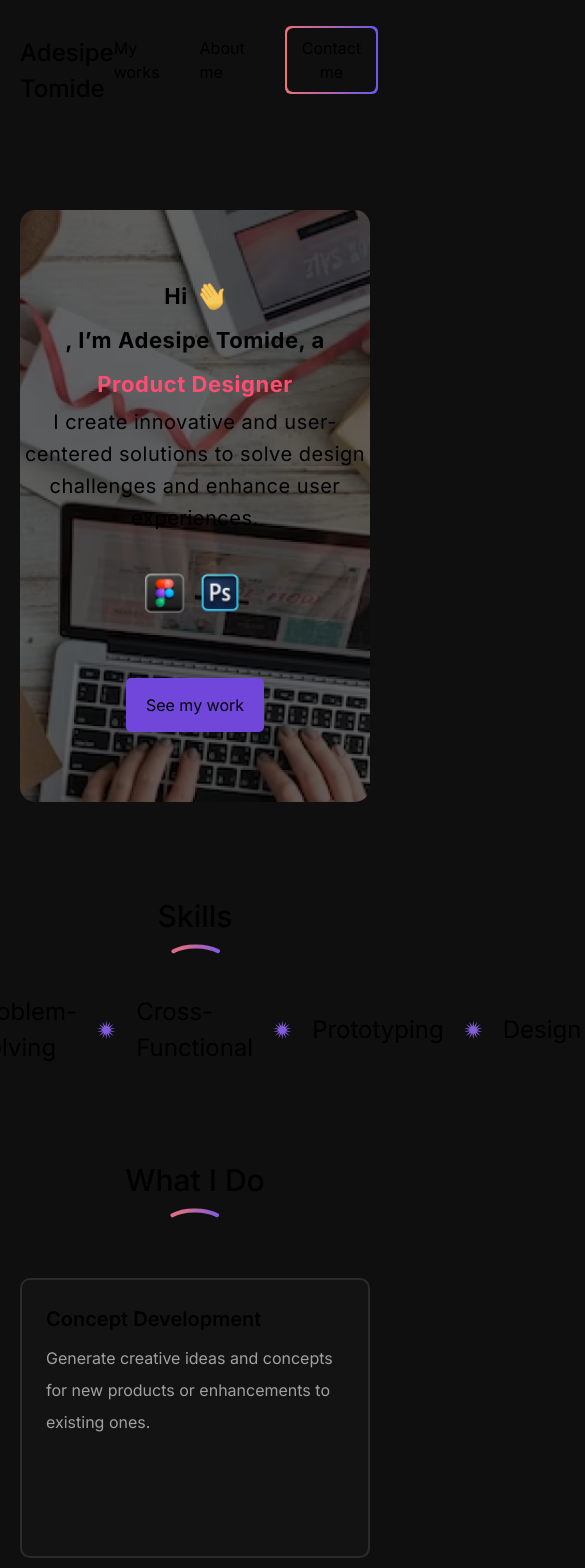
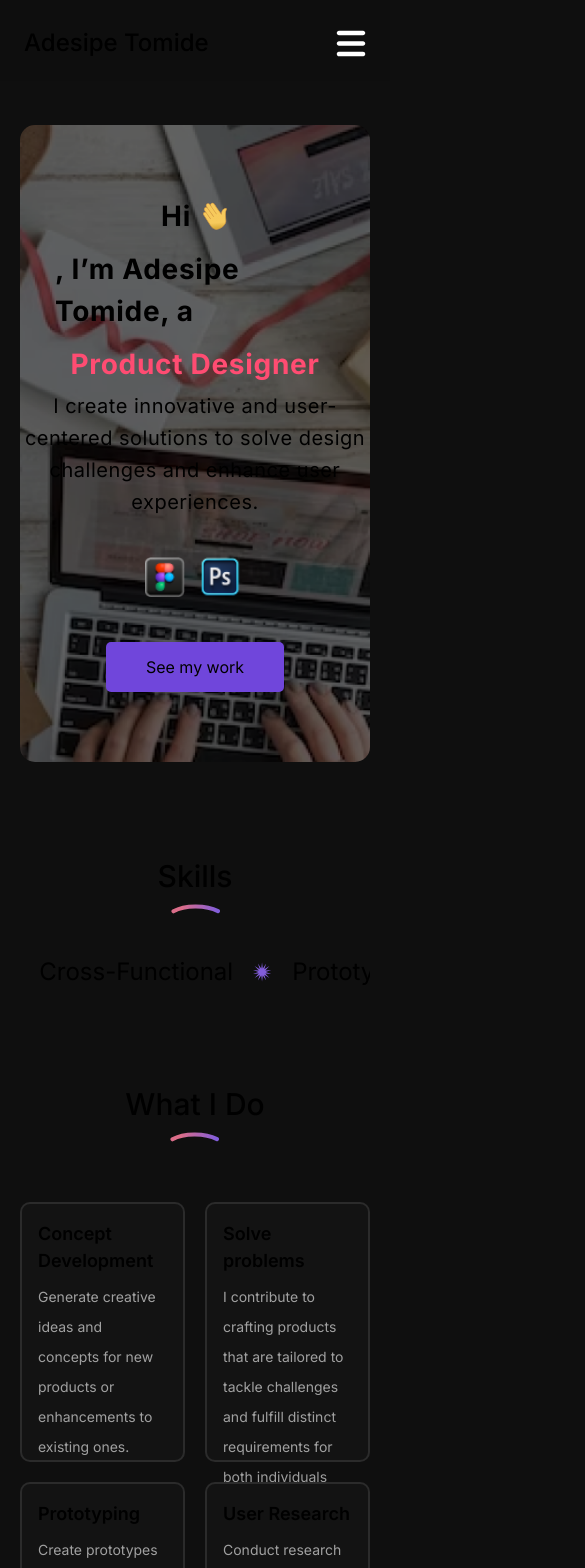
Before and after one commit to DaWei8/tomides-portfolio, a Next.js app: page / in a window 390 px wide. Shown: the top 1568 px of the page, 585 px wide, since content can reach past the window. Built offline with nearby package versions, Linux system fonts and the light colour scheme.

Commit message:
updated the responsiveness

```diff
--- a/src/app/globals.css
+++ b/src/app/globals.css
@@ -18,10 +18,20 @@
 
 body {
   color: rgb(var(--foreground-rgb));
-  background: #0F0F0F
+  background: #0f0f0f;
 }
 
 * {
   list-style: none;
   border-style: none;
 }
+
+.slide-show {
+  animation: moveSlideshow 12s linear infinite;
+}
+
+@keyframes moveSlideshow {
+  100% {
+    transform: translateX(-66.6666%);
+  }
+}
--- a/src/app/page.tsx
+++ b/src/app/page.tsx
@@ -15,6 +15,7 @@ import dshot5 from "../assets/dshot-5.png";
 import dshot6 from "../assets/dshot-6.png";
 import contactImage from "../assets/contact-image.png";
 import curveUnderIcon from "../assets/curve-underline-icon.svg";
+import hamburgerIcon from "../assets/hamburger-menu.svg";
 import personIcon from "../assets/person-icon.svg";
 import messageIcon from "../assets/message-icon.svg";
 import StarCircleIcon from "../assets/star-circle.svg";
@@ -93,15 +94,24 @@ const designShots = [
 export default function Home() {
   const [selectionState, setSelectionState] = useState(true);
   const [validationState, setValidatiionState] = useState(true);
+  const [hamburgerState, setHamburgerState] = useState(false);
   //   const [buttonStyle, setButtonStyle] = useState(false);
 
   const designSelection = () => {
     console.log("design buttton");
-    return setSelectionState(false);
+    setSelectionState(false);
   };
   const caseSelection = () => {
-    console.log("design buttton");
-    return setSelectionState(true);
+    console.log("casebuttton");
+    setSelectionState(true);
+  };
+
+  // hamburger menu
+  const showMenu = () => {
+    setHamburgerState(true);
+  };
+  const closeMenu = () => {
+    setHamburgerState(false);
   };
 
   // form validation and the likes
@@ -169,10 +179,11 @@ export default function Home() {
     }
   }
   return (
-    <div className="flex relative -z-50  flex-col items-center justify-between mx-auto max-w-[1440px] bg-[#0F0F0F] pt-[35px]  md:px-0 px-[20px] space-y-[80px]  ">
-      <div className="navbar flex justify-between flex-auto w-full  max-h-[50px]  mb-[45px] ">
+    <div className="flex relative flex-col items-center w-screen bg-[#0F0F0F] md:px-0 space-y-[80px]  ">
+      <nav className=" fixed top-0 left-0 z-10 bg-[#0f0f0fd2] backdrop-blur-lg pt-[25px] pb-[20px] flex justify-center flex-auto w-full max-h-fit 2xl: px-[24px] md:px-[40px] mb-[45px] ">
+        <div className=" flex items-center justify-between w-full max-w-[1440px] ">
           <h1 className=" text-[24px] font-medium ">Adesipe Tomide</h1>
-        <ul className=" flex gap-[40px] items-center flex-row ">
+          <ul className=" md:flex gap-[40px] items-center flex-row hidden  ">
             <li className="flex">My works</li>
             <li className="flex">About me</li>
             <li>
@@ -183,10 +194,34 @@ export default function Home() {
               </div>
             </li>
           </ul>
+          {hamburgerState !== true ? (
+            <div className=" hidden "></div>
+          ) : (
+            <ul className=" md:hidden gap-[40px] items-center flex-row hidden  ">
+              <li className="flex">My works</li>
+              <li className="flex">About me</li>
+              <li>
+                <div className="flex border-solid fill-none p-[2px] bg-gradient-to-r from-[#F07175] to-[#6B58EF]  rounded-[6px] ">
+                  <button className="flex px-[15px] py-[8px] bg-[#0F0F0F] rounded-[6px] ">
+                    Contact me
+                  </button>
                 </div>
-      <div className="homepage w-full flex flex-col gap-[92px] ">
-        <div className="hero-section relative w-full  rounded-[15px] bg-opacity-10 bg-[url('../assets/bg-image.png')] bg-center bg-cover pt-[70px] pb-[70px] items-center flex flex-col ">
-          <div className="flex flex-wrap gap-[10px] text-[22px] md:text-[50px] font-bold tracking-wide max-w-[80%] justify-center space-y-[1px] mb-[5px] ">
+              </li>
+            </ul>
+          )}
+
+          <button onClick={showMenu} className="md:hidden  ">
+            <Image
+              className=" w-[30px] "
+              src={hamburgerIcon}
+              alt="hamburger menu"
+            />
+          </button>
+        </div>
+      </nav>
+      <div className="homepage w-full flex flex-col gap-[92px] max-w-[1240px] px-[20px] ">
+        <div className="hero-section relative w-full mt-[45px] rounded-[15px] bg-opacity-10 bg-[url('../assets/bg-image.png')] bg-center bg-cover pt-[70px] pb-[70px] items-center flex flex-col ">
+          <div className="flex flex-wrap gap-[10px] text-[28px] md:text-[50px] font-bold tracking-wide max-w-[80%] justify-center space-y-[1px] mb-[5px] ">
             <span>Hi</span>
             <Image
               className=" w-[28px] md:w-[50px] "
@@ -200,7 +235,7 @@ export default function Home() {
             I create innovative and user-centered solutions to solve design
             challenges and enhance user experiences.
           </p>
-          <div className="flex items-center justify-center gap-[10px] mb-[60px] ">
+          <div className="flex items-center justify-center gap-[10px] mb-[40px] ">
             <Image
               className=" w-[40px] "
               src={FigmaIcon}
@@ -208,26 +243,37 @@ export default function Home() {
             />
             <Image className=" w-[50px] " src={PSIcon} alt="tools used icon" />
           </div>
-          <button className=" bg-[#7046DB] rounded-[5px] py-[15px] px-[20px] ">
+          <button className=" bg-[#7046DB] rounded-[5px] py-[13px] px-[40px] ">
             See my work
           </button>
         </div>
 
-        <div className="skills flex flex-col gap-[40px] ">
+        <div className="skills flex flex-col gap-[40px] overflow-hidden ">
           <div className=" flex flex-col gap-[5px] items-center justify-center ">
             <h1 className=" text-[30px] font-medium ">Skills</h1>
             <Image src={curveUnderIcon} alt=" underline curve " />
           </div>
-          <div className=" flex gap-[20px] items-center justify-center text-[24px] ">
-            <p>User-Centered</p>
+          <div className=" md:flex gap-[20px] items-center justify-center text-[24px] text-nowrap hidden ">
+            <p className=" w-fit ">User-Centered</p>
             <Image src={StarCircleIcon} alt=" star circle curve " />
-            <p>Problem-Solving</p>
+            <p className=" w-fit  ">Problem-Solving</p>
             <Image src={StarCircleIcon} alt=" star circle curve " />
-            <p>Cross-Functional</p>
+            <p className=" w-fit ">Cross-Functional</p>
             <Image src={StarCircleIcon} alt=" mcircle curve " />
-            <p>Prototyping</p>
+            <p className=" w-fit ">Prototyping</p>
             <Image src={StarCircleIcon} alt=" star circle curve " />
-            <p>Design</p>
+            <p className=" w-fit ">Design</p>
+          </div>
+          <div className=" flex gap-[20px] items-center justify-center text-[24px] text-nowrap md:hidden slide-show ">
+            <p className=" w-fit ">User-Centered</p>
+            <Image src={StarCircleIcon} alt=" star circle curve " />
+            <p className=" w-fit  ">Problem-Solving</p>
+            <Image src={StarCircleIcon} alt=" star circle curve " />
+            <p className=" w-fit ">Cross-Functional</p>
+            <Image src={StarCircleIcon} alt=" mcircle curve " />
+            <p className=" w-fit ">Prototyping</p>
+            <Image src={StarCircleIcon} alt=" star circle curve " />
+            <p className=" w-fit ">Design</p>
           </div>
         </div>
         <div className="what-i-do flex flex-col gap-[60px] items-center justify-center ">
@@ -235,7 +281,7 @@ export default function Home() {
             <h1 className=" text-[30px] font-medium ">What I Do</h1>
             <Image src={curveUnderIcon} alt=" underline curve " />
           </div>
-          <div className="flex flex-wrap gap-[27px] items-center justify-center ">
+          <div className="flex flex-wrap md:gap-[27px] gap-[20px] items-center justify-center ">
             <WhatDoCard
               title="Concept Development"
               description="Generate creative ideas and concepts for new products or enhancements to existing ones."
@@ -272,7 +318,7 @@ export default function Home() {
         </div>
 
         <div className="my-works flex flex-col gap-[80px] justify-center items-center ">
-          <div className=" flex flex-row md:text-[30px] text-[14px] px-[30px] py-[15px] font-semibold gap-[40px] mt-[20px] bg-[#141414] rounded-[10px] w-fit flex-auto items-center justify-center ">
+          <div className=" flex flex-row md:text-[30px] text-[20px] px-[30px] py-[15px] font-semibold gap-[40px] mt-[20px] bg-[#141414] rounded-[10px] w-fit flex-auto items-center justify-center ">
             <button
               onClick={caseSelection}
               className={
@@ -287,16 +333,16 @@ export default function Home() {
             <button
               onClick={designSelection}
               className={
-                selectionState !== false
-                  ? " bg-[#141414] "
-                  : "bg-[#1F1F1F] px-[20px] py-[5px] rounded-[10px]  "
+                selectionState !== true
+                  ? " bg-[#1F1F1F] px-[20px] py-[5px] rounded-[10px] "
+                  : " bg-[#141414] "
               }
             >
               Design shots
             </button>
           </div>
           {selectionState !== false ? (
-            <div className=" md:container mx-auto flex md:flex-row md:flex-wrap flex-col w-full h-full md:gap-[80px] gap-[40px] justify-center space-y-[100x] md:scroll ">
+            <div className=" md:container mx-auto flex md:flex-row md:flex-wrap flex-col w-full md:gap-[80px] gap-[100px] justify-center space-y-[100x] ">
               {caseStudies.map((content, index) => (
                 <CaseStudy
                   key={index}
@@ -308,7 +354,7 @@ export default function Home() {
               ))}
             </div>
           ) : (
-            <div className=" md:container mx-auto flex md:flex-row md:flex-wrap flex-col w-full h-full md:gap-[20px] lg:gap-[30px] gap-[40px] justify-center space-y-[100x] md:scroll ">
+            <div className=" md:container mx-auto flex flex-wrap flex-row w-full md:gap-[20px] lg:gap-[30px] gap-[40px] justify-center space-y-[100x] ">
               {designShots.map((content, index) => (
                 <DesignShot
                   key={index}
@@ -324,7 +370,7 @@ export default function Home() {
             <h1 className=" text-[30px] font-medium ">Contact me</h1>
             <Image src={curveUnderIcon} alt=" underline curve " />
           </div>
-          <div className="flex gap-[128px] justify-between items-center ">
+          <div className="flex gap-[128px] justify-center items-center ">
             <form
               id="contact-form"
               action="submit"
@@ -332,7 +378,7 @@ export default function Home() {
               ref={null}
               onSubmit={handleSubmit}
               autoComplete="name"
-              className="flex flex-col gap-[20px] md:p-0 p-[20px] w-[550px] rounded-[10px] md:bg-transparent bg-[#EDF5FF] md:text-[#EDF5FF] text-[#151C23] "
+              className="flex flex-col gap-[20px] md:p-0 p-[20px] w-[550px] rounded-[10px] md:text-[#EDF5FF] text-[#151C23] "
             >
               <div className="flex relative flex-col gap-[10px] ">
                 <label
@@ -340,7 +386,11 @@ export default function Home() {
                   id="email"
                   htmlFor=""
                 >
-                    <Image className=" m-[6px] " src={personIcon} alt="person icon" />
+                  <Image
+                    className=" m-[6px] "
+                    src={personIcon}
+                    alt="person icon"
+                  />
                 </label>
                 <input
                   name="user_name"
@@ -387,10 +437,14 @@ export default function Home() {
                 typeof="submit"
                 value="Send me a message"
                 onSubmit={handleSubmit}
-                className=" cursor-pointer bg-[#7046DB] text-[20px] py-[14px] px-[20px] w-fit rounded-[5px] "
+                className=" cursor-pointer bg-[#7046DB] text-[20px] text-[#ffffff] py-[14px] px-[20px] w-fit md:mx-0 mx-auto rounded-[5px] "
               />
             </form>
-            <Image src={contactImage} alt="contact person avatar" />
+            <Image
+              className=" hidden md:flex "
+              src={contactImage}
+              alt="contact person avatar"
+            />
           </div>
         </div>
         <div className="socials flex flex-col gap-[60px] ">
@@ -398,24 +452,58 @@ export default function Home() {
             <h1 className=" text-[30px] font-medium ">Socials</h1>
             <Image src={curveUnderIcon} alt=" underline curve " />
           </div>
-          <div className=" flex gap-[40px] text-[30px] justify-center ">
-            <div className=" flex gap-[15px] items-center justify-center " ><Image className=" p-[10px] w-[50px] rounded-[5px] bg-[#474747] flex self-center " src={LinkedIcon} alt=" linkedIn social media icon " /><a className=" underline " href="https://www.linkedin.com/in/adesipe-tomide/">John Tomide</a></div>
-            <div className=" flex gap-[15px] items-center justify-center "  ><Image className=" p-[10px] w-[50px] rounded-[5px] bg-[#474747] flex self-center " src={WAIcon} alt="whatsapp social media icon" /><a className=" underline " href="https://wa.link/dbk5bf">+2348133905285</a></div>
-            <div className=" flex gap-[15px] items-center justify-center "  ><Image className=" p-[10px] w-[50px] rounded-[5px] bg-[#474747] flex self-center "  src={BehanceIcon} alt=" behance social media icon" /><a className=" underline " href="https://wa.link/dbk5bf">John Tomide</a></div>
+          <div className=" flex flex-wrap gap-[40px] md:text-[30px] text-[20px] justify-center ">
+            <div className=" flex gap-[15px] items-center justify-center ">
+              <Image
+                className=" p-[10px] w-[50px] rounded-[5px] bg-[#474747] flex self-center "
+                src={LinkedIcon}
+                alt=" linkedIn social media icon "
+              />
+              <a
+                className=" underline "
+                href="https://www.linkedin.com/in/adesipe-tomide/"
+              >
+                John Tomide
+              </a>
+            </div>
+            <div className=" flex gap-[15px] items-center justify-center ">
+              <Image
+                className=" p-[10px] w-[50px] rounded-[5px] bg-[#474747] flex self-center "
+                src={WAIcon}
+                alt="whatsapp social media icon"
+              />
+              <a className=" underline " href="https://wa.link/dbk5bf">
+                +2348133905285
+              </a>
+            </div>
+            <div className=" flex gap-[15px] items-center justify-center ">
+              <Image
+                className=" p-[10px] w-[50px] rounded-[5px] bg-[#474747] flex self-center "
+                src={BehanceIcon}
+                alt=" behance social media icon"
+              />
+              <a className=" underline " href="https://wa.link/dbk5bf">
+                John Tomide
+              </a>
+            </div>
           </div>
         </div>
       </div>
 
-      <footer className=" bg-[#FFFFFF1A] flex justify-center items-center py-[16px] w-screen text-[20px] " >Adesipe Tomide     2024</footer>
+      <footer className=" bg-[#FFFFFF1A] flex justify-center items-center py-[16px] w-full text-[20px] ">
+        Adesipe Tomide © 2024
+      </footer>
     </div>
   );
 }
 
 const WhatDoCard = (props: any) => {
   return (
-    <div className=" flex flex-col p-[24px] gap-[8px] border-solid border-[2px] border-[#FFFFFF1A] w-[270px]  min-h-[280px] flex-auto hover:bg-[#ffffff2f] bg-[#131313] rounded-[10px] ">
-      <h1 className=" text-[20px] font-semibold w-full ">{props.title}</h1>
-      <p className=" text-[16px] text-[#FFFFFF99] leading-loose ">
+    <div className=" flex flex-col w-[160px] md:p-[24px] p-[16px] gap-[8px] border-solid border-[2px] border-[#FFFFFF1A] md:w-[270px]  md:min-h-[280px] h-[260px] flex-auto hover:bg-[#ffffff2f] bg-[#131313] rounded-[10px] ">
+      <h1 className=" md:text-[20px] text-[18px] font-semibold w-full ">
+        {props.title}
+      </h1>
+      <p className=" md:text-[16px] text-[14px] text-[#FFFFFF99] md:leading-loose leading-[30px] ">
         {props.description}
       </p>
     </div>
@@ -424,18 +512,20 @@ const WhatDoCard = (props: any) => {
 
 const CaseStudy = (props: any) => {
   return (
-    <div className=" flex gap-[35px] flex-wrap ">
+    <div className=" flex md:gap-[35px] gap-[20px] flex-wrap md:text-left text-center ">
       <Image
-        className=" w-[550px] object-fill "
+        className=" max-w-[550px] h-auto object-fill "
         src={props.image}
         alt=" case study image "
       />
-      <div className=" flex flex-col gap-[22px] max-w-[500px] ">
+      <div className=" flex flex-col md:gap-[22px] gap-[16px] max-w-[500px] items-left ">
         <h1 className=" text-[30px] font-medium ">{props.title}</h1>
-        <p className=" text-[20px] ">{props.description}</p>
+        <p className=" md:text-[20px] text-[14px] leading-[30px]  ">
+          {props.description}
+        </p>
         <a
           href={props.link}
-          className=" px-[20px] w-fit py-[15px] bg-[#7046DB] rounded-[5px] underline "
+          className=" px-[20px] md:mx-0 mx-auto w-fit py-[15px] bg-[#7046DB] rounded-[5px] underline "
         >
           View case study
         </a>
@@ -445,13 +535,16 @@ const CaseStudy = (props: any) => {
 };
 const DesignShot = (props: any) => {
   return (
-    <div className=" flex flex-col bg-[#1F1F1F] ">
+    <div className=" flex flex-col object-contain w-[530px] flex-auto bg-[#1F1F1F] rounded-[4px] overflow-hidden ">
       <Image
-        className=" max-w-[530px]  "
+        className=" w-auto h-[90%] "
         src={props.image}
         alt=" case study image "
       />
-      <p className=" text-[20px] py-[10px] ">{props.title}</p>
+      <p className=" text-[20px] py-[10px] text-center md:h-auto h-[50px] ">
+        {props.title}
+      </p>
+      {/* <p className=" text-[20px] py-[10px] text-center md:h-auto h-[50px] ">{props.title}</p> */}
     </div>
   );
 };
```
Also changed, not shown: src/assets/hamburger-menu.svg (added). Lines whose indentation alone changed are shown as unchanged.
